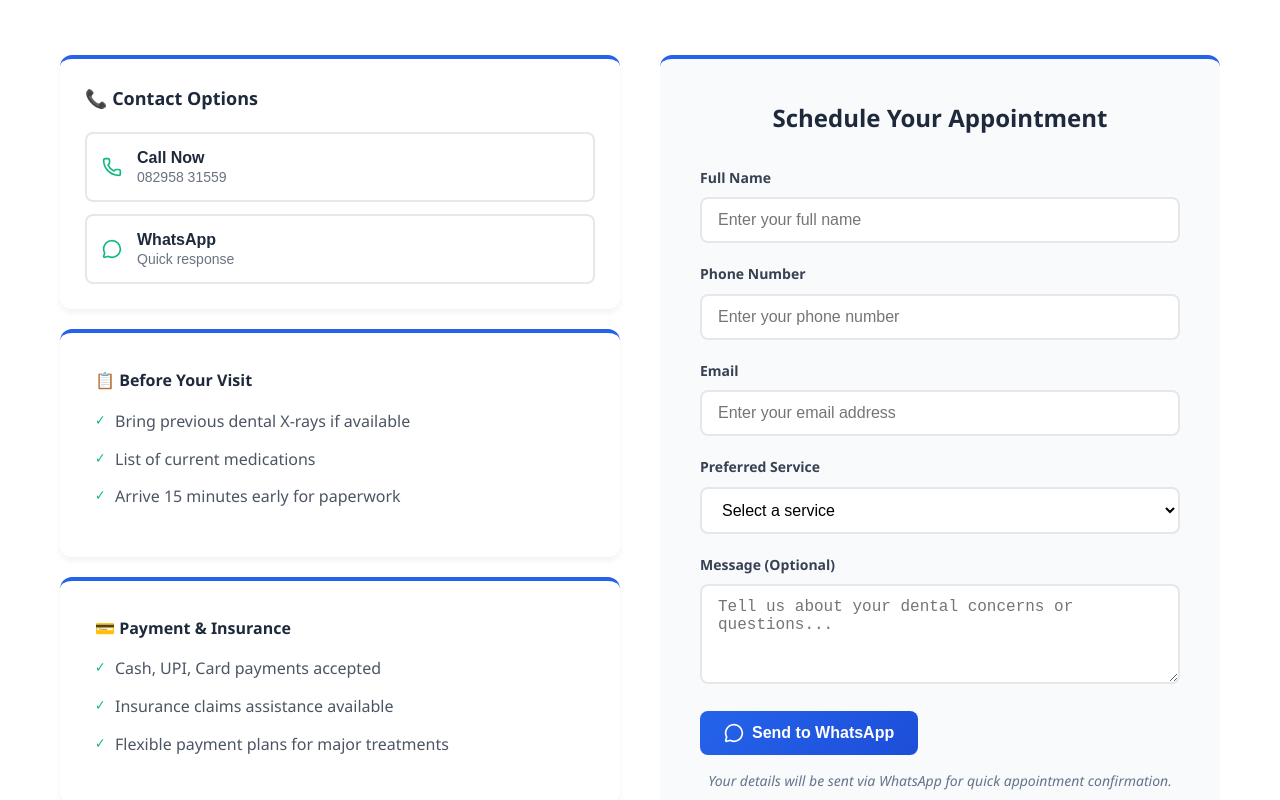
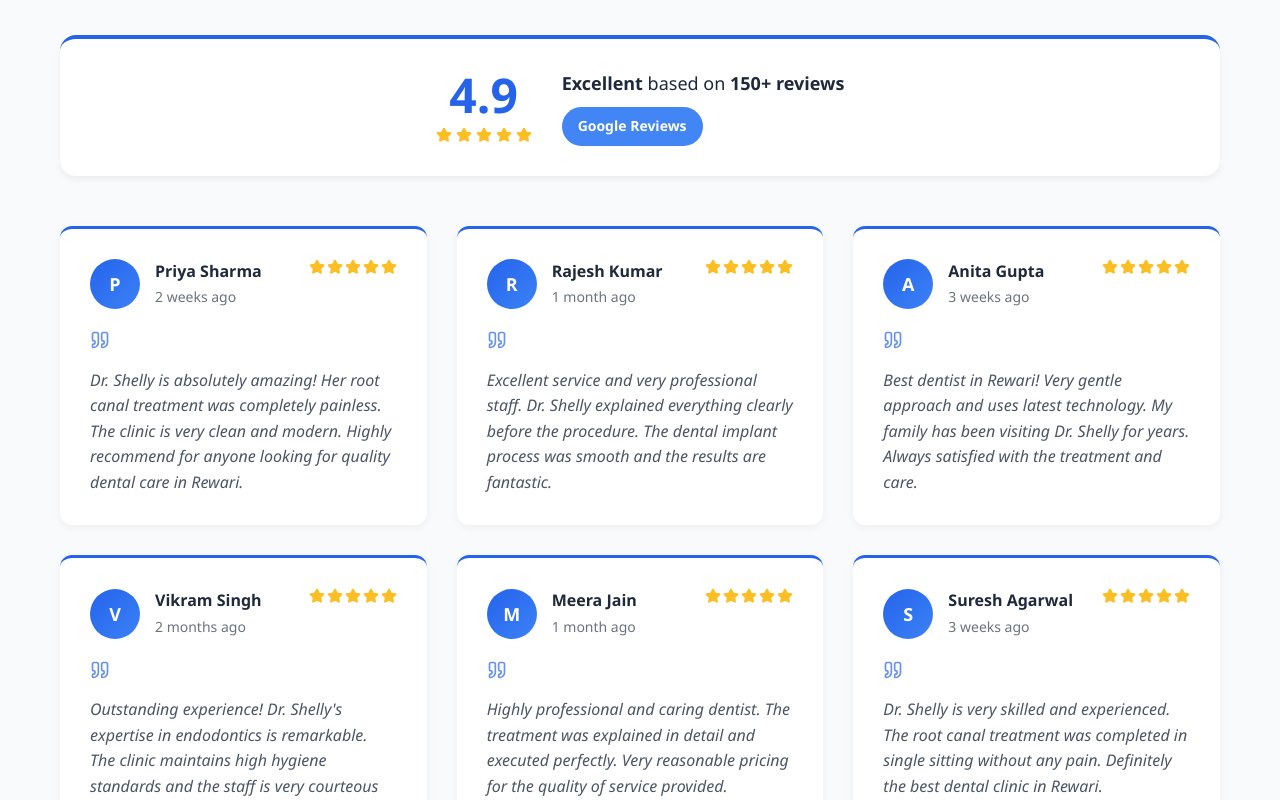
Before and after one commit to gaurshelly90/dr-shelly-advanced-dentistry, a React (Create React App) app: page / in a window 1280 px wide. Shown: the part 3840-4640 px from the top of the page. Built offline with nearby package versions, Linux system fonts and the light colour scheme.

Commit message:
Add Google Reviews testimonials section with 5-star rating display

```diff
--- a/src/App.css
+++ b/src/App.css
@@ -531,6 +531,177 @@ body {
   font-size: 14px;
 }
 
+/* Testimonials Section */
+.testimonials {
+  padding: 80px 0;
+  background: #f8fafc;
+}
+
+.google-rating-summary {
+  background: white;
+  padding: 30px;
+  border-radius: 16px;
+  box-shadow: 0 4px 6px rgba(0, 0, 0, 0.05);
+  margin-bottom: 50px;
+  text-align: center;
+  border-top: 4px solid #2563eb;
+}
+
+.rating-display {
+  display: flex;
+  align-items: center;
+  justify-content: center;
+  gap: 30px;
+}
+
+.rating-score {
+  text-align: center;
+}
+
+.rating-score .score {
+  font-size: 48px;
+  font-weight: 800;
+  color: #2563eb;
+  display: block;
+  line-height: 1;
+}
+
+.rating-score .stars {
+  display: flex;
+  justify-content: center;
+  gap: 4px;
+  margin-top: 8px;
+}
+
+.star-filled,
+.star-empty {
+  transition: all 0.2s ease;
+}
+
+.rating-info {
+  text-align: left;
+}
+
+.rating-info p {
+  font-size: 18px;
+  color: #1e293b;
+  margin: 0 0 10px 0;
+}
+
+.google-badge {
+  background: #4285f4;
+  color: white;
+  padding: 8px 16px;
+  border-radius: 20px;
+  font-size: 14px;
+  font-weight: 600;
+  display: inline-block;
+}
+
+.reviews-grid {
+  display: grid;
+  grid-template-columns: repeat(auto-fit, minmax(350px, 1fr));
+  gap: 30px;
+  margin-bottom: 50px;
+}
+
+.review-card {
+  background: white;
+  padding: 30px;
+  border-radius: 12px;
+  box-shadow: 0 2px 8px rgba(0, 0, 0, 0.05);
+  border-top: 3px solid #2563eb;
+  transition: transform 0.3s ease, box-shadow 0.3s ease;
+}
+
+.review-card:hover {
+  transform: translateY(-5px);
+  box-shadow: 0 8px 25px rgba(0, 0, 0, 0.1);
+}
+
+.review-header {
+  display: flex;
+  justify-content: space-between;
+  align-items: flex-start;
+  margin-bottom: 20px;
+}
+
+.reviewer-info {
+  display: flex;
+  align-items: center;
+  gap: 15px;
+}
+
+.avatar {
+  width: 50px;
+  height: 50px;
+  border-radius: 50%;
+  background: linear-gradient(135deg, #2563eb, #3b82f6);
+  display: flex;
+  align-items: center;
+  justify-content: center;
+  color: white;
+  font-weight: 700;
+  font-size: 18px;
+}
+
+.reviewer-details h4 {
+  margin: 0;
+  font-size: 16px;
+  font-weight: 600;
+  color: #1e293b;
+}
+
+.review-date {
+  font-size: 14px;
+  color: #6b7280;
+}
+
+.review-rating {
+  display: flex;
+  gap: 2px;
+}
+
+.review-content {
+  position: relative;
+}
+
+.quote-icon {
+  color: #2563eb;
+  margin-bottom: 10px;
+  opacity: 0.7;
+}
+
+.review-content p {
+  font-size: 16px;
+  line-height: 1.6;
+  color: #4b5563;
+  margin: 0;
+  font-style: italic;
+}
+
+.testimonials-cta {
+  text-align: center;
+  background: white;
+  padding: 40px;
+  border-radius: 16px;
+  box-shadow: 0 4px 6px rgba(0, 0, 0, 0.05);
+  border-top: 4px solid #2563eb;
+}
+
+.testimonials-cta h3 {
+  font-size: 28px;
+  font-weight: 700;
+  color: #1e293b;
+  margin: 0 0 10px 0;
+}
+
+.testimonials-cta p {
+  font-size: 18px;
+  color: #6b7280;
+  margin: 0 0 30px 0;
+}
+
 /* Full Width Map Section */
 .map-section-full {
   margin-top: 50px;
@@ -1468,6 +1639,40 @@ body {
     justify-content: center;
   }
 
+  .testimonials {
+    padding: 60px 0;
+  }
+
+  .rating-display {
+    flex-direction: column;
+    gap: 20px;
+  }
+
+  .rating-info {
+    text-align: center;
+  }
+
+  .rating-score .score {
+    font-size: 36px;
+  }
+
+  .reviews-grid {
+    grid-template-columns: 1fr;
+    gap: 20px;
+  }
+
+  .review-card {
+    padding: 20px;
+  }
+
+  .testimonials-cta {
+    padding: 30px 20px;
+  }
+
+  .testimonials-cta h3 {
+    font-size: 24px;
+  }
+
   .contact-item {
     padding: 20px;
   }
--- a/src/App.tsx
+++ b/src/App.tsx
@@ -4,6 +4,7 @@ import Header from './components/Header';
 import Hero from './components/Hero';
 import About from './components/About';
 import Services from './components/Services';
+import Testimonials from './components/Testimonials';
 import Contact from './components/Contact';
 import Footer from './components/Footer';
 
@@ -14,6 +15,7 @@ function App() {
       <Hero />
       <About />
       <Services />
+      <Testimonials />
       <Contact />
       <Footer />
     </div>
--- /dev/null
+++ b/src/components/Testimonials.tsx
@@ -0,0 +1,141 @@
+import React from 'react';
+import { Star, Quote } from 'lucide-react';
+
+interface Review {
+  id: string;
+  name: string;
+  rating: number;
+  text: string;
+  date: string;
+  avatar?: string;
+}
+
+const Testimonials: React.FC = () => {
+  // Sample reviews - replace with actual Google reviews
+  const reviews: Review[] = [
+    {
+      id: "1",
+      name: "Priya Sharma",
+      rating: 5,
+      text: "Dr. Shelly is absolutely amazing! Her root canal treatment was completely painless. The clinic is very clean and modern. Highly recommend for anyone looking for quality dental care in Rewari.",
+      date: "2 weeks ago"
+    },
+    {
+      id: "2",
+      name: "Rajesh Kumar",
+      rating: 5,
+      text: "Excellent service and very professional staff. Dr. Shelly explained everything clearly before the procedure. The dental implant process was smooth and the results are fantastic.",
+      date: "1 month ago"
+    },
+    {
+      id: "3",
+      name: "Anita Gupta",
+      rating: 5,
+      text: "Best dentist in Rewari! Very gentle approach and uses latest technology. My family has been visiting Dr. Shelly for years. Always satisfied with the treatment and care.",
+      date: "3 weeks ago"
+    },
+    {
+      id: "4",
+      name: "Vikram Singh",
+      rating: 5,
+      text: "Outstanding experience! Dr. Shelly's expertise in endodontics is remarkable. The clinic maintains high hygiene standards and the staff is very courteous and helpful.",
+      date: "2 months ago"
+    },
+    {
+      id: "5",
+      name: "Meera Jain",
+      rating: 5,
+      text: "Highly professional and caring dentist. The treatment was explained in detail and executed perfectly. Very reasonable pricing for the quality of service provided.",
+      date: "1 month ago"
+    },
+    {
+      id: "6",
+      name: "Suresh Agarwal",
+      rating: 5,
+      text: "Dr. Shelly is very skilled and experienced. The root canal treatment was completed in single sitting without any pain. Definitely the best dental clinic in Rewari.",
+      date: "3 weeks ago"
+    }
+  ];
+
+  const renderStars = (rating: number) => {
+    return Array.from({ length: 5 }, (_, index) => (
+      <Star
+        key={index}
+        size={16}
+        className={index < rating ? 'star-filled' : 'star-empty'}
+        fill={index < rating ? '#fbbf24' : 'none'}
+        color={index < rating ? '#fbbf24' : '#d1d5db'}
+      />
+    ));
+  };
+
+  const scrollToContact = () => {
+    const element = document.getElementById('contact');
+    if (element) {
+      element.scrollIntoView({ behavior: 'smooth' });
+    }
+  };
+
+  return (
+    <section id="testimonials" className="testimonials">
+      <div className="container">
+        <div className="section-header">
+          <h2>What Our Patients Say</h2>
+          <p>Real reviews from our valued patients on Google. Experience the quality care that has earned us 5-star ratings.</p>
+        </div>
+
+        <div className="google-rating-summary">
+          <div className="rating-display">
+            <div className="rating-score">
+              <span className="score">4.9</span>
+              <div className="stars">
+                {renderStars(5)}
+              </div>
+            </div>
+            <div className="rating-info">
+              <p><strong>Excellent</strong> based on <strong>150+ reviews</strong></p>
+              <div className="google-badge">
+                <span>Google Reviews</span>
+              </div>
+            </div>
+          </div>
+        </div>
+
+        <div className="reviews-grid">
+          {reviews.map((review) => (
+            <div key={review.id} className="review-card">
+              <div className="review-header">
+                <div className="reviewer-info">
+                  <div className="avatar">
+                    {review.name.charAt(0)}
+                  </div>
+                  <div className="reviewer-details">
+                    <h4>{review.name}</h4>
+                    <span className="review-date">{review.date}</span>
+                  </div>
+                </div>
+                <div className="review-rating">
+                  {renderStars(review.rating)}
+                </div>
+              </div>
+              <div className="review-content">
+                <Quote size={20} className="quote-icon" />
+                <p>{review.text}</p>
+              </div>
+            </div>
+          ))}
+        </div>
+
+        <div className="testimonials-cta">
+          <h3>Ready to Experience Quality Dental Care?</h3>
+          <p>Join hundreds of satisfied patients who trust Dr. Shelly for their dental needs.</p>
+          <button className="btn-primary" onClick={scrollToContact}>
+            Book Your Appointment
+          </button>
+        </div>
+      </div>
+    </section>
+  );
+};
+
+export default Testimonials;
```
